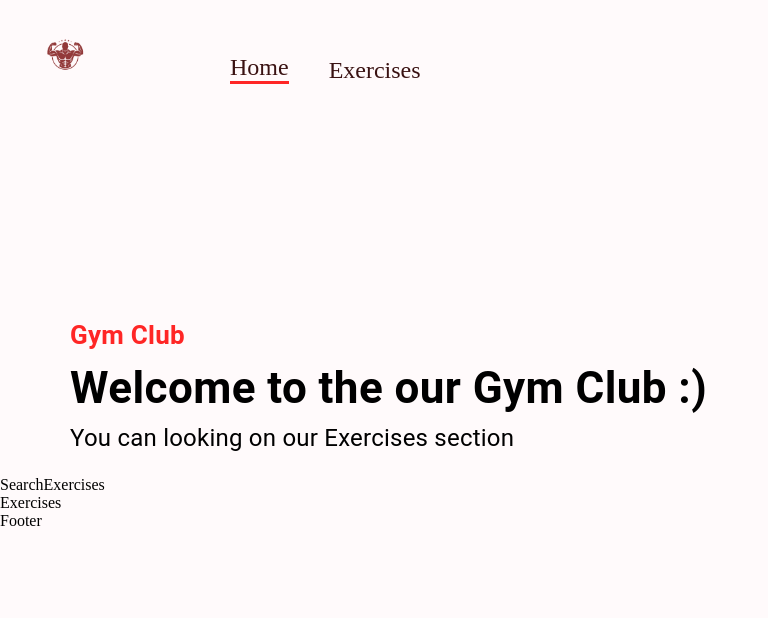
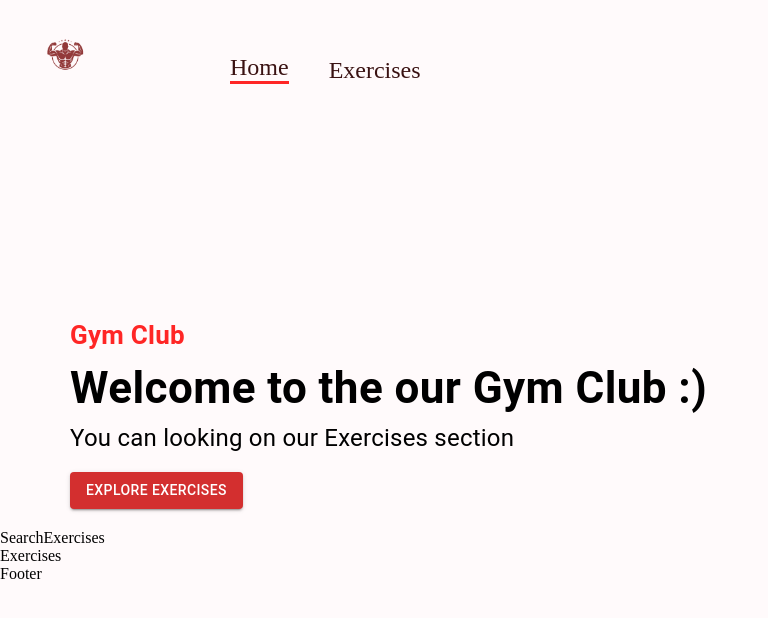
Before and after one commit to benshabbat/GYM, a React (Create React App) app: page / in a window 1280 px wide. Shown: the top 618 px of the page, without its empty margins (0-768 px from the left). Built offline with nearby package versions, Linux system fonts and the light colour scheme.

Commit message:
add button to herobanner

```diff
--- a/src/components/HeroBanner.jsx
+++ b/src/components/HeroBanner.jsx
@@ -1,5 +1,5 @@
 import React from "react";
-import { Box, Stack, Typography } from "@mui/material";
+import { Box, Stack, Typography, Button } from "@mui/material";
 const HeroBanner = () => {
   return (
     <Box
@@ -21,9 +21,12 @@
       >
         Welcome to the our Gym Club :)
       </Typography>
-      <Typography fontSize="24px" lineHeight="35px">
+      <Typography fontSize="24px" lineHeight="35px" mb={2}>
         You can looking on our Exercises section
       </Typography>
+      <Button variant="contained" color="error">
+        Explore Exercises
+      </Button>
     </Box>
   );
 };
```
